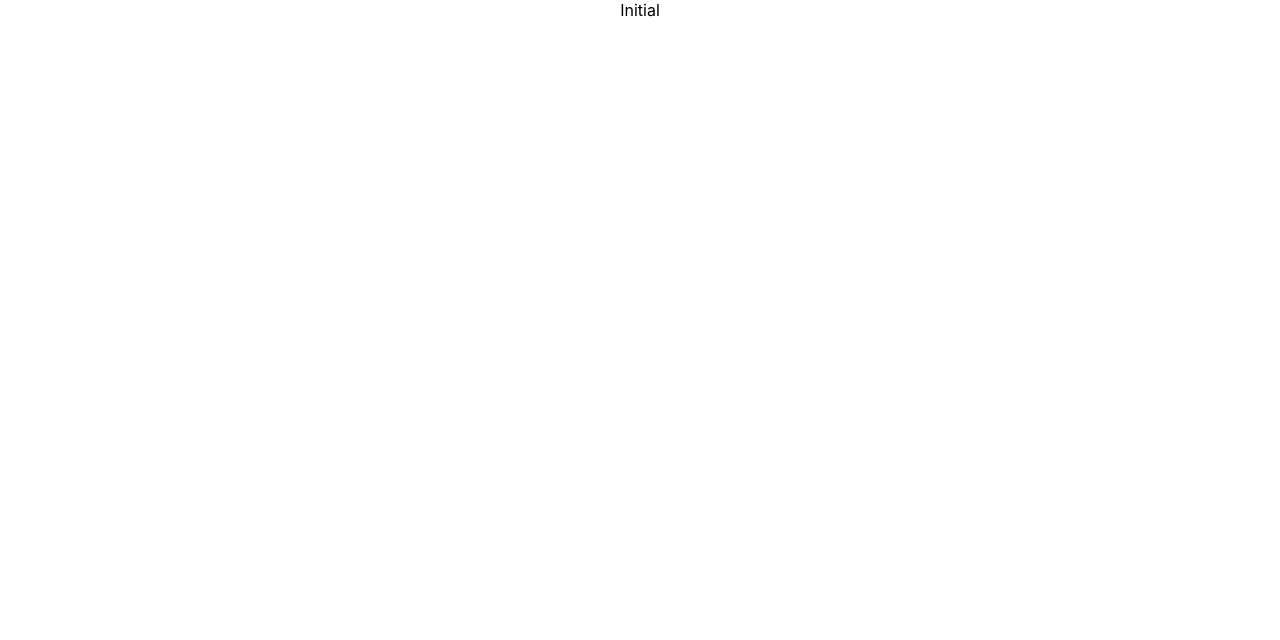
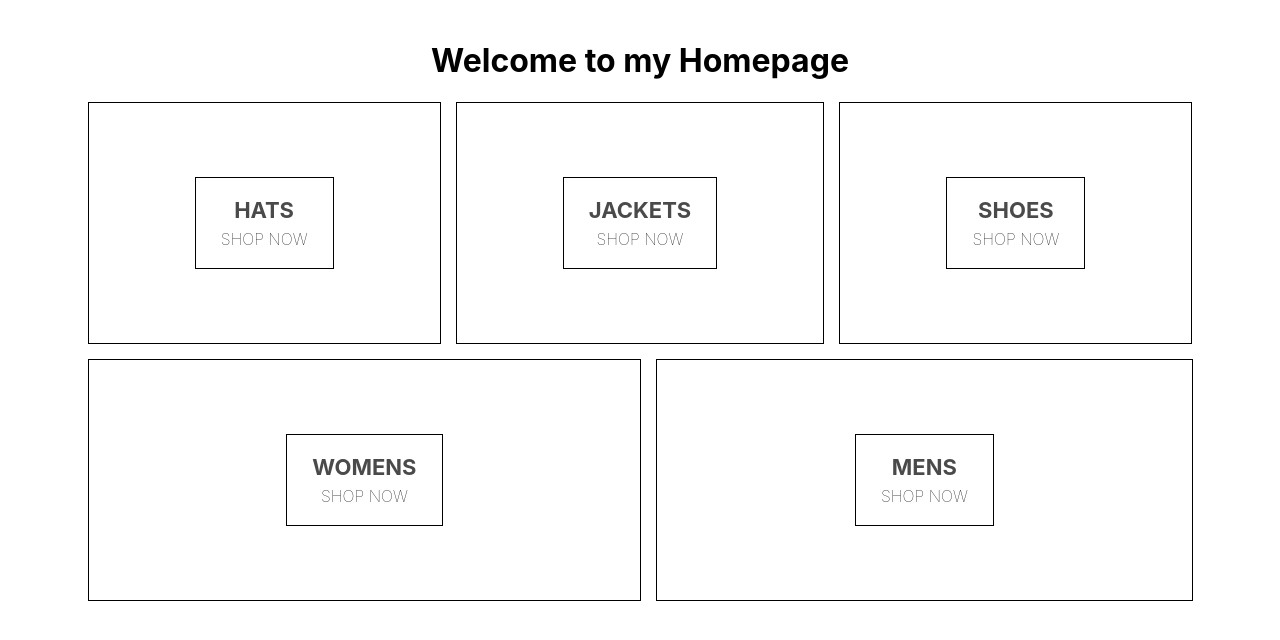
Before and after one commit to wanwanzainaer/e-shop, a React (Create React App) app: page / in a window 1280 px wide. Shown: the top 640 px of the page. Built offline with nearby package versions, Linux system fonts and the light colour scheme.

Commit message:
Add Home page and Home scss

```diff
--- a/package.json
+++ b/package.json
@@ -3,6 +3,7 @@
   "version": "0.1.0",
   "private": true,
   "dependencies": {
+    "node-sass": "^4.13.0",
     "react": "^16.11.0",
     "react-dom": "^16.11.0",
     "react-scripts": "3.2.0"
--- a/src/App.js
+++ b/src/App.js
@@ -1,8 +1,12 @@
 import React from "react";
 import "./App.css";
-
+import Home from "./components/Home";
 function App() {
-  return <div className="App">Initial</div>;
+  return (
+    <div>
+      <Home />
+    </div>
+  );
 }
 
 export default App;
--- /dev/null
+++ b/src/components/Home.js
@@ -0,0 +1,43 @@
+import React from "react";
+import "Home.scss";
+const Home = () => {
+  return (
+    <div className="homepage">
+      <h1>Welcome to my Homepage</h1>
+      <div className="directory-menu">
+        <div className="menu-item">
+          <div className="content">
+            <div className="title">HATS</div>
+            <span className="subtitle">SHOP NOW</span>
+          </div>
+        </div>
+        <div className="menu-item">
+          <div className="content">
+            <div className="title">JACKETS</div>
+            <span className="subtitle">SHOP NOW</span>
+          </div>
+        </div>
+        <div className="menu-item">
+          <div className="content">
+            <div className="title">SHOES</div>
+            <span className="subtitle">SHOP NOW</span>
+          </div>
+        </div>
+        <div className="menu-item">
+          <div className="content">
+            <div className="title">WOMENS</div>
+            <span className="subtitle">SHOP NOW</span>
+          </div>
+        </div>
+        <div className="menu-item">
+          <div className="content">
+            <div className="title">MENS</div>
+            <span className="subtitle">SHOP NOW</span>
+          </div>
+        </div>
+      </div>
+    </div>
+  );
+};
+
+export default Home;
--- /dev/null
+++ b/src/components/Home.scss
@@ -0,0 +1,54 @@
+.homepage {
+  display: flex;
+  flex-direction: column;
+  align-items: center;
+  padding: 20px 80px;
+}
+
+.directory-menu {
+  width: 100%;
+  display: flex;
+  flex-wrap: wrap;
+  justify-content: space-between;
+}
+
+.menu-item {
+  min-width: 30%;
+  height: 240px;
+  flex: 1 1 auto;
+  display: flex;
+  align-items: center;
+  justify-content: center;
+  border: 1px solid black;
+  margin: 0 7.5px 15px;
+
+  &:first-child {
+    margin-right: 7.5px;
+  }
+
+  &:last-child {
+    margin-left: 7.5px;
+  }
+
+  .content {
+    height: 90px;
+    padding: 0 25px;
+    display: flex;
+    flex-direction: column;
+    align-items: center;
+    justify-content: center;
+    border: 1px solid black;
+
+    .title {
+      font-weight: bold;
+      margin-bottom: 6px;
+      font-size: 22px;
+      color: #4a4a4a;
+    }
+
+    .subtitle {
+      font-weight: lighter;
+      font-size: 16px;
+    }
+  }
+}
```
Also changed, not shown: 1 other file (tests, documents, lock files or other folders).
